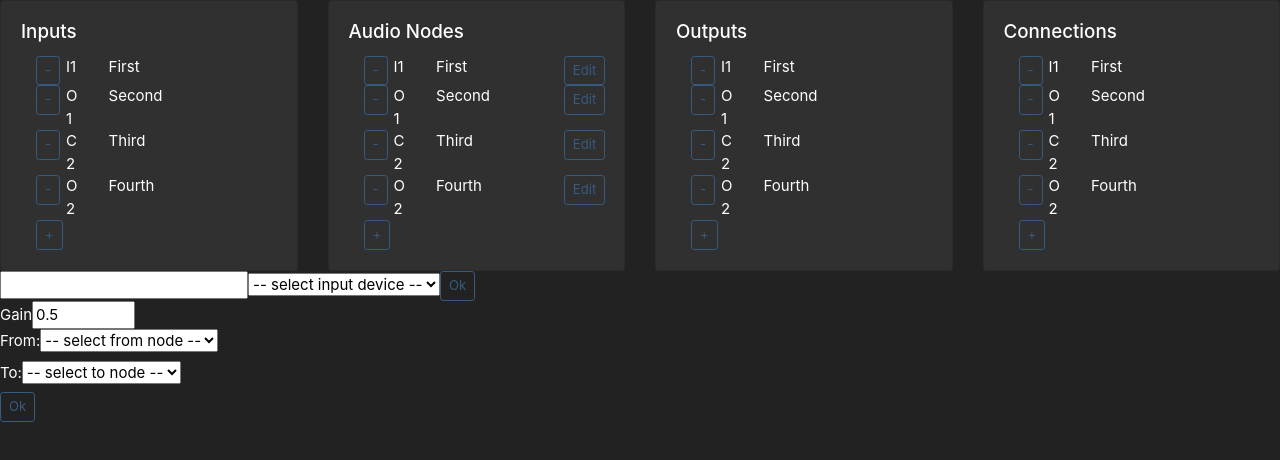
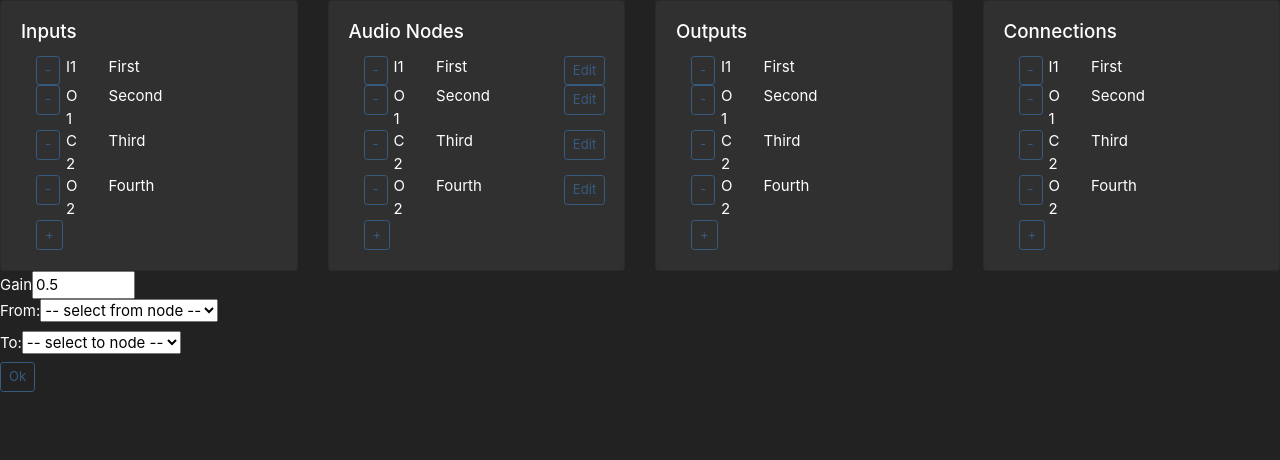
Before and after one commit to jetpackpony/steam-mixer, a React (Create React App) app: page / in a window 1280 px wide. Shown: the top 460 px of the page. Built offline with nearby package versions, Linux system fonts and the light colour scheme.

Commit message:
Show AddEndpoint components in a modal

```diff
--- a/src/App.js
+++ b/src/App.js
@@ -7,6 +7,14 @@ import AddConnection from './components/AddConnection';
 import { CardDeck } from 'reactstrap';
 
 class App extends Component {
+  constructor(props) {
+    super(props);
+    this.state = {
+      addInputOpen: false,
+      addOutputOpen: false
+    };
+  }
+
   render() {
     let nodes = [
       { title: "First", nodeId: "I1"},
@@ -27,6 +35,12 @@ class App extends Component {
     const openAddConnection = () => console.log("opening add connection menu");
     const onGainChange = (nodeId, value) => console.log("setting gain for " + nodeId + " to " + value);
     const onAddConnection = ({ from, to }) => console.log("creating connection from " + from.title + " to " + to.title);
+    const toggleAddInput = () => this.setState({
+      addInputOpen: !this.state.addInputOpen
+    });
+    const toggleAddOutput = () => this.setState({
+      addOutputOpen: !this.state.addOutputOpen
+    });
     return (
       <Fragment>
         <CardDeck>
@@ -34,7 +48,7 @@ class App extends Component {
             title="Inputs"
             nodes={nodes}
             onDelete={onDelete}
-            onAdd={openAddEndpoint.bind(null, "input")}
+            onAdd={toggleAddInput}
           />
           <NodeList
             title="Audio Nodes"
@@ -47,7 +61,7 @@ class App extends Component {
             title="Outputs"
             nodes={nodes}
             onDelete={onDelete}
-            onAdd={openAddEndpoint.bind(null, "output")}
+            onAdd={toggleAddOutput}
           />
           <NodeList
             title="Connections"
@@ -56,26 +70,29 @@ class App extends Component {
             onAdd={openAddConnection}
           />
         </CardDeck>
-        <div>
         <AddEndpoint
           type="input"
           deviceList={devices}
           onCreate={onCreateEndpoint}
+          toggle={toggleAddInput}
+          isOpen={this.state.addInputOpen}
         />
-        </div>
-        <div>
+        <AddEndpoint
+          type="output"
+          deviceList={devices}
+          onCreate={onCreateEndpoint}
+          toggle={toggleAddOutput}
+          isOpen={this.state.addOutputOpen}
+        />
         <EditGain
           nodeId="2"
           value="0.5"
           onGainChange={onGainChange}
         />
-        </div>
-        <div>
         <AddConnection
           nodesList={nodes}
           onAddConnection={onAddConnection}
         />
-        </div>
       </Fragment>
     );
   }
--- a/src/components/AddEndpoint.js
+++ b/src/components/AddEndpoint.js
@@ -1,9 +1,15 @@
 import React, { Component } from 'react';
 import { OkButton } from './buttons';
+import { Modal, ModalBody, ModalHeader, ModalFooter } from 'reactstrap';
 
 const getDeviceById = (deviceList, deviceId) => (
   deviceList.find(d => d.deviceId === deviceId)
 );
+
+const getTitle = (type) =>
+  type === "input"
+    ? "Add an input node"
+    : "Add an output node";
 
 class AddEndpoint extends Component {
   constructor(props) {
@@ -11,7 +17,12 @@ class AddEndpoint extends Component {
     this.state = {
       title: "",
       deviceId: ""
-    }
+    };
+
+    this.onDeviceSelected = this.onDeviceSelected.bind(this);
+    this.onTitleChanged = this.onTitleChanged.bind(this);
+    this.onSubmit = this.onSubmit.bind(this);
+    this.toggle = this.toggle.bind(this);
   }
 
   onDeviceSelected(event) {
@@ -28,6 +39,7 @@ class AddEndpoint extends Component {
   }
 
   onSubmit() {
+    this.toggle();
     this.props.onCreate({
       type: this.props.type,
       title: this.state.title,
@@ -35,27 +47,33 @@ class AddEndpoint extends Component {
     });
   }
 
+  toggle() {
+    this.props.toggle();
+  }
+
   render() {
     const { type, deviceList } = this.props;
-    const onDeviceSelected = this.onDeviceSelected.bind(this);
-    const onTitleChanged = this.onTitleChanged.bind(this);
-    const onSubmit = this.onSubmit.bind(this);
     let options = deviceList.map(device => (
       <option key={device.deviceId} value={device.deviceId}>
         {device.label}
       </option>
     ));
     return (
-      <div>
-        <input value={this.state.title} onChange={onTitleChanged} />
-        <select value={this.state.deviceId} onChange={onDeviceSelected}>
-          <option disabled value="" key="-1">
-            -- select {type === "input" ? "input" : "output"} device --
+      <Modal isOpen={this.props.isOpen} toggle={this.toggle}>
+        <ModalHeader toggle={this.toggle}>{getTitle(type)}</ModalHeader>
+        <ModalBody>
+          <input value={this.state.title} onChange={this.onTitleChanged} />
+          <select value={this.state.deviceId} onChange={this.onDeviceSelected}>
+            <option disabled value="" key="-1">
+              -- select {type === "input" ? "input" : "output"} device --
           </option>
-          {options}
-        </select>
-        <OkButton onClick={onSubmit} />
-      </div>
+            {options}
+          </select>
+        </ModalBody>
+        <ModalFooter>
+          <OkButton onClick={this.onSubmit} />
+        </ModalFooter>
+      </Modal>
     );
   }
 }
```
Lines whose indentation alone changed are shown as unchanged.
